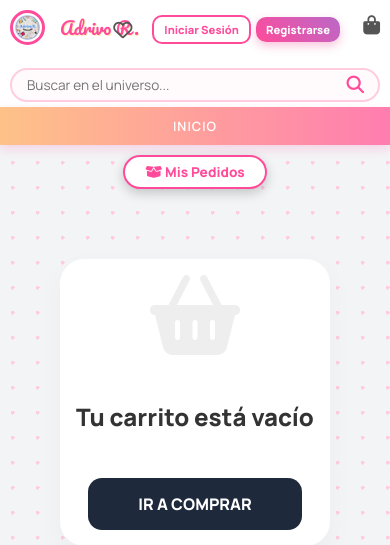
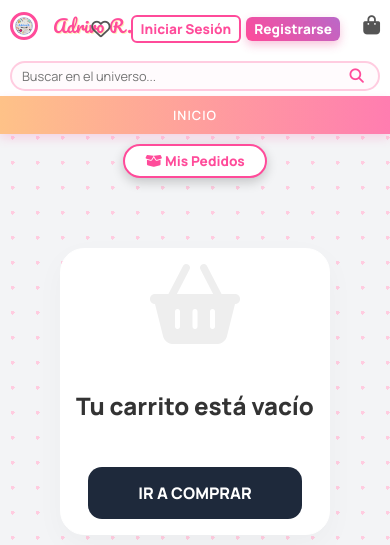
Before and after one commit to emiliaorrala112/adrivo-web, a Django app: page /carrito/ in a window 390 px wide. Shown: the top 545 px of the page. Run offline with Django 5.2, Linux system fonts and the light colour scheme; data that the repository does not hold is empty; some libraries are stand-ins or nearby versions.

Commit message:
Arreglando diseño movil

```diff
--- a/templates/base.html
+++ b/templates/base.html
@@ -154,41 +154,46 @@
         .site-footer { background: white; border-top: 2px solid #fff0f6; padding: 30px; text-align: center; color: #999; font-size: 0.9rem; margin-top: auto; font-weight: 600; }
 
         /* --- CÓDIGO (RESPONSIVE) --- */
-    @media (max-width: 768px) {
-    /* 1. Hacemos que el header NO sea fijo para que se esconda al bajar */
+    /* --- ARREGLO FINAL DEFINITIVO PARA MÓVIL --- */
+@media (max-width: 768px) {
+    /* 0. SEGURIDAD: Evita que la pantalla se mueva a los lados */
+    body, html { overflow-x: hidden !important; width: 100% !important; }
+
+    /* 1. CLAVE PARA ESCONDERLO: Quitamos el 'sticky' */
+    /* Al ser 'relative', se moverá hacia arriba naturalmente cuando bajes con el dedo */
     .sticky-header {
         position: relative !important;
-        box-shadow: none !important;
+        width: 100% !important;
+        box-shadow: none !important; /* Quitamos sombra para ganar espacio */
     }
 
+    /* 2. AJUSTE AL MARCO: Márgenes exactos */
     .header-top {
-        padding: 5px 10px !important; /* Reducimos el aire */
-        gap: 8px !important;
+        padding: 5px 2px !important; /* Casi nada de padding lateral */
+        width: 100% !important;
+        gap: 5px !important;
     }
 
-    /* 2. Logo y Carrito en una sola línea muy delgada */
-    .brand-badge {
-        margin: 0 !important;
-        justify-content: flex-start !important;
-    }
-    .brand-badge img { height: 35px !important; width: 35px !important; }
-    .brand-badge span { font-size: 1.1rem !important; }
+    /* 3. LOGO Y TEXTO: Lo más pequeño posible legible */
+    .brand-badge img { height: 28px !important; width: 28px !important; }
+    .brand-badge span { font-size: 0.95rem !important; }
 
-    /* 3. Buscador compacto */
-    .search-input { padding: 6px 15px !important; font-size: 0.85rem !important; }
+    /* 4. BUSCADOR: Delgado y ajustado al ancho */
+    .search-form { width: 96% !important; margin: 0 auto !important; }
+    .search-input { padding: 4px 10px !important; font-size: 0.8rem !important; height: 30px !important; }
+    .search-btn { font-size: 0.9rem !important; }
 
-    /* 4. Iconos y botones en filas pequeñas */
-    .header-actions {
-        gap: 15px !important;
-        margin-top: 5px !important;
-    }
-    .icon-btn { font-size: 1.1rem !important; }
+    /* 5. ICONOS: Reducidos */
+    .header-actions { gap: 15px !important; margin: 5px 0 !important; }
+    .header-actions a, .icon-btn { font-size: 0.85rem !important; }
+    .icon-btn i { font-size: 1rem !important; } /* El icono del carrito/corazón un poco más grande */
 
-    /* 5. Botones de sesión más finos */
+    /* 6. BOTONES DE SESIÓN: Compactos en una línea */
+    .header-actions:has(.btn-login-outline) { display: flex !important; gap: 5px !important; }
     .btn-login-outline, .btn-register-fill {
-        padding: 5px 10px !important;
-        font-size: 0.7rem !important;
-        border-radius: 10px !important;
+        padding: 3px 8px !important;
+        font-size: 0.65rem !important; /* Letra pequeña para que quepan */
+        border-radius: 6px !important;
     }
 }
     </style>
```
